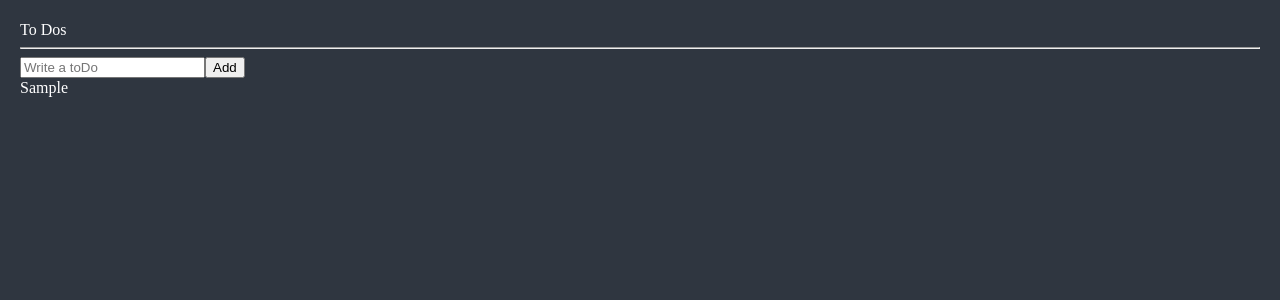
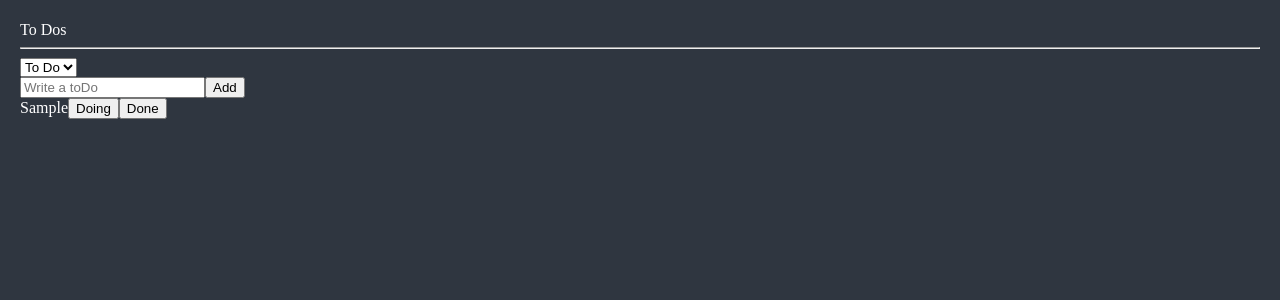
Before and after one commit to sjyoung123/react-todo, a React (Create React App) app: page / in a window 1280 px wide. Both pictures are taken after typing "Sample" into the empty fields and a click on the button "Add". Shown: the top 300 px of the page. Built offline with nearby package versions, Linux system fonts and the light colour scheme; a web font is replaced by a local one.

Commit message:
Feet: Updated distinguish with categories(TO_DO,DOING,DONE)

```diff
--- a/src/atom.ts
+++ b/src/atom.ts
@@ -1,4 +1,4 @@
-import { atom } from "recoil";
+import { atom, selector } from "recoil";
 
 export interface IToDo {
   text: string;
@@ -6,7 +6,21 @@ export interface IToDo {
   id: number;
 }
 
+export const categoryState = atom({
+  key: "category",
+  default: "TO_DO",
+});
+
 export const toDoState = atom<IToDo[]>({
   key: "toDo",
   default: [],
 });
+
+export const toDoSelector = selector({
+  key: "toDoSelector",
+  get: ({ get }) => {
+    const toDos = get(toDoState);
+    const category = get(categoryState);
+    return toDos.filter((toDo) => toDo.category === category);
+  },
+});
--- a/src/components/ToDo.tsx
+++ b/src/components/ToDo.tsx
@@ -1,6 +1,41 @@
-import { IToDo } from "../atom";
+import React from "react";
+import { useSetRecoilState } from "recoil";
+import { IToDo, toDoState } from "../atom";
 
-function ToDo({ text }: IToDo) {
-  return <li>{text}</li>;
+function ToDo({ text, category, id }: IToDo) {
+  const setToDos = useSetRecoilState(toDoState);
+  const onClick = (event: React.MouseEvent<HTMLButtonElement>) => {
+    const {
+      currentTarget: { name },
+    } = event;
+    setToDos((prev) => {
+      const targetIndex = prev.findIndex((toDo) => toDo.id === id);
+      const newToDo = { text, id, category: name as IToDo["category"] };
+      const newToDos = [...prev];
+      newToDos.splice(targetIndex, 1, newToDo);
+      return newToDos;
+    });
+  };
+  return (
+    <li>
+      <span>{text}</span>
+      {category !== "DOING" && (
+        <button name="DOING" onClick={onClick}>
+          Doing
+        </button>
+      )}
+      {category !== "TO_DO" && (
+        <button name="TO_DO" onClick={onClick}>
+          To Do
+        </button>
+      )}
+      {category !== "DONE" && (
+        <button name="DONE" onClick={onClick}>
+          Done
+        </button>
+      )}
+    </li>
+  );
 }
+
 export default ToDo;
--- a/src/components/TodoList.tsx
+++ b/src/components/TodoList.tsx
@@ -1,15 +1,30 @@
-import { useRecoilValue } from "recoil";
-import { toDoState } from "../atom";
+import React from "react";
+import { useRecoilState, useRecoilValue } from "recoil";
+import { categoryState, toDoSelector } from "../atom";
 import CreateToDo from "./CreateToDo";
 import ToDo from "./ToDo";
 
 function TodoList() {
-  const toDos = useRecoilValue(toDoState);
+  const toDos = useRecoilValue(toDoSelector);
+  const [category, setCategory] = useRecoilState(categoryState);
+
+  const onInput = (event: React.FormEvent<HTMLSelectElement>) => {
+    const {
+      currentTarget: { value },
+    } = event;
+    setCategory(value);
+  };
+
   return (
     <>
       <div>
         <h1>To Dos</h1>
         <hr />
+        <select onInput={onInput} value={category}>
+          <option value="TO_DO">To Do</option>
+          <option value="DOING">Doing</option>
+          <option value="DONE">Done</option>
+        </select>
         <CreateToDo />
         <ul>
           {toDos.map((toDo) => (
```
